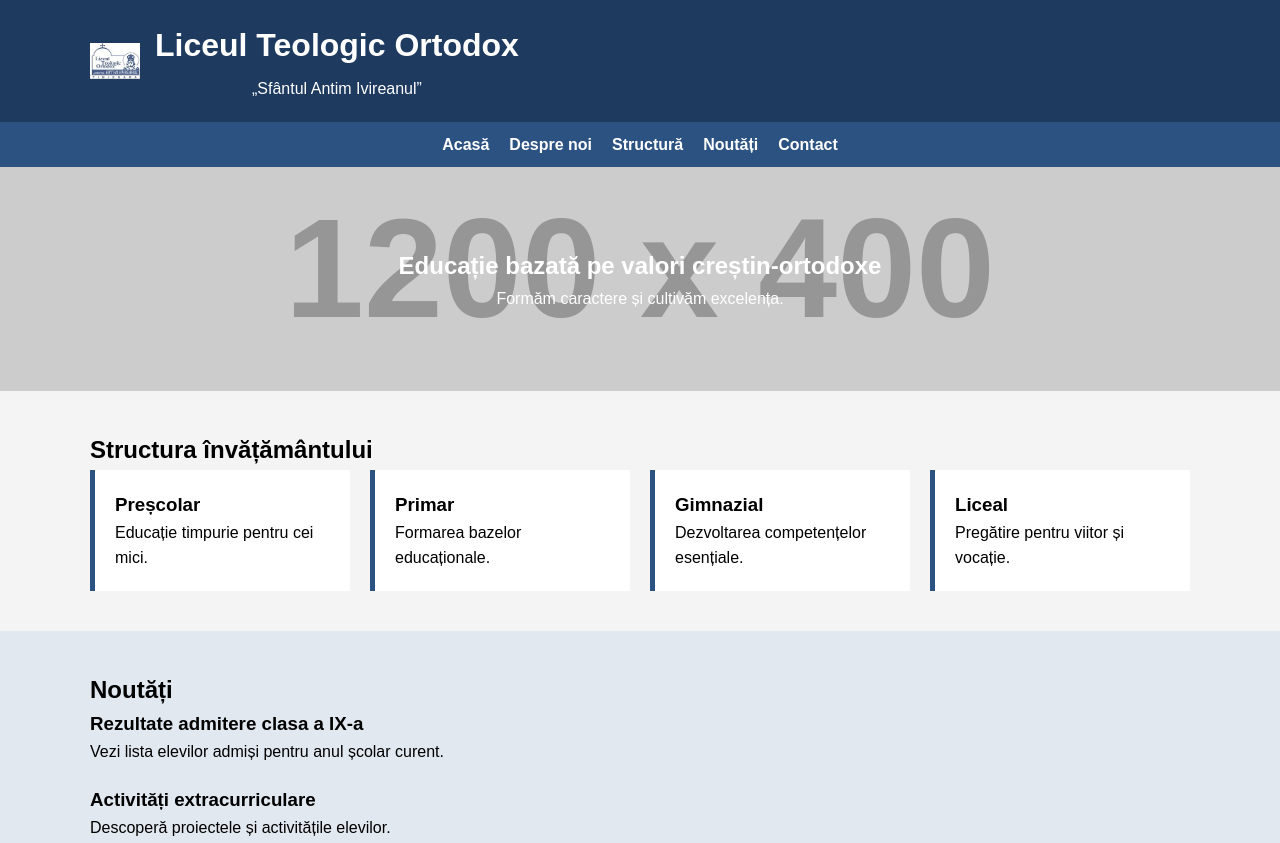
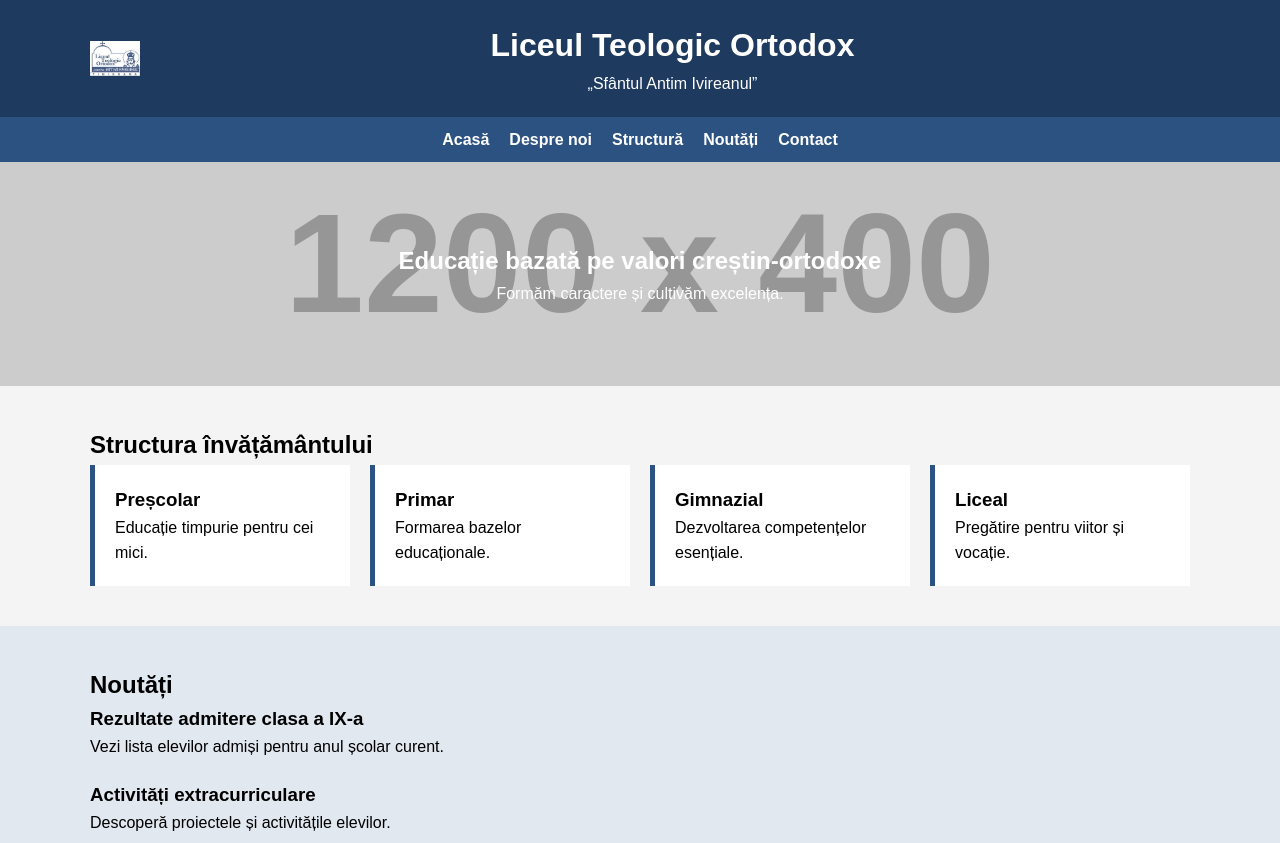
Before and after one commit to dvisan/antim, a plain HTML site: page index.html in a window 1280 px wide. Shown: the top 843 px of the page. Drawn offline with Linux system fonts and the light colour scheme; placeholder pictures from the web are drawn by us.

Commit message:
Update index.html

```diff
--- a/index.html
+++ b/index.html
@@ -12,7 +12,7 @@
     <header>
         <div class="container header-content">
         <img src="img/cropped-sigla-antim-ivireanul.jpg" alt="Logo" class="logo">
-        <div class="title">
+        <div class="container">
             <h1>Liceul Teologic Ortodox</h1>
             <p>„Sfântul Antim Ivireanul”</p>
         </div>
```
